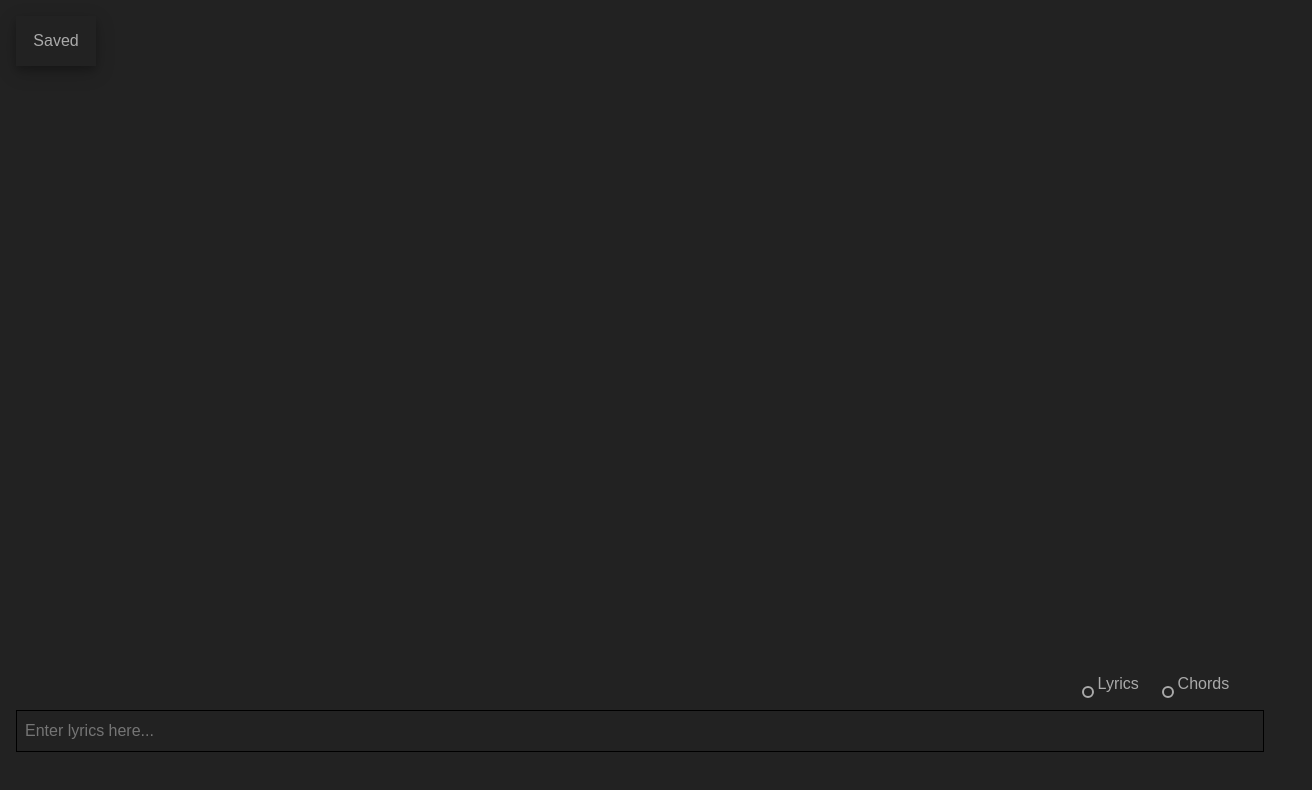
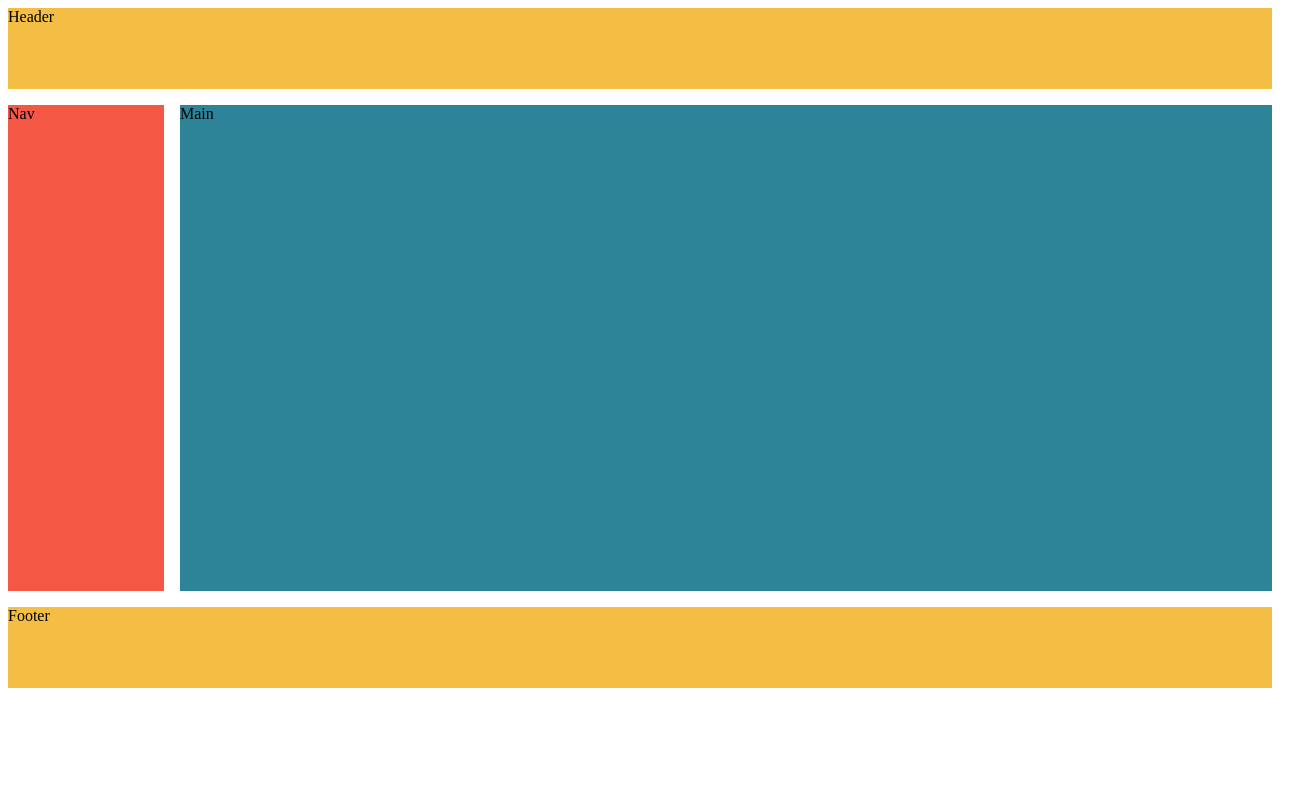
Before and after one commit to isawamoose/startup, a plain HTML site: page startup/index.html in a window 1280 px wide. Shown: the whole page, 1312 px wide, since content can reach past the window. Drawn offline with Linux system fonts and the light colour scheme.

Commit message:
added grid container for layout

```diff
--- a/startup/index.html
+++ b/startup/index.html
@@ -1,4 +1,17 @@
 <!DOCTYPE html>
+<html>
+	<head>
+		<link rel="stylesheet" href="style.css" />
+	</head>
+	<div class="container">
+		<header>Header</header>
+		<nav>Nav</nav>
+		<div class="main">Main</div>
+		<footer>Footer</footer>
+	</div>
+</html>
+
+<!-- <!DOCTYPE html>
 <html>
 	<head>
 		<link rel="stylesheet" href="style.css" />
@@ -25,4 +38,4 @@
 		</div>
 		<input id="text-bar" placeholder="Enter lyrics here..." />
 	</footer>
-</html>
+</html> -->
--- a/startup/style.css
+++ b/startup/style.css
@@ -1,4 +1,37 @@
-* {
+.container {
+	height: 85vh;
+	display: grid;
+	grid-template-columns: 1fr 7fr;
+	grid-template-rows: 1fr 6fr 1fr;
+	grid-template-areas:
+		'header header'
+		'sidenav main'
+		'footer footer';
+	grid-gap: 1rem;
+}
+
+header {
+	background-color: #f4be44;
+
+	grid-area: header;
+}
+
+nav {
+	background-color: #f45844;
+	grid-area: sidenav;
+}
+
+.main {
+	background-color: #2d8397;
+	grid-area: main;
+}
+
+footer {
+	background-color: #f4be44;
+	grid-area: footer;
+}
+
+/* * {
 	font-family: sans-serif;
 	background: #222;
 	color: #aaaaaa;
@@ -119,7 +152,7 @@ footer {
 	/* from {
 		width: 3rem;
 	} */
-	50% {
+/* 50% {
 		width: 3.5rem;
 	}
-}
+} */
```
